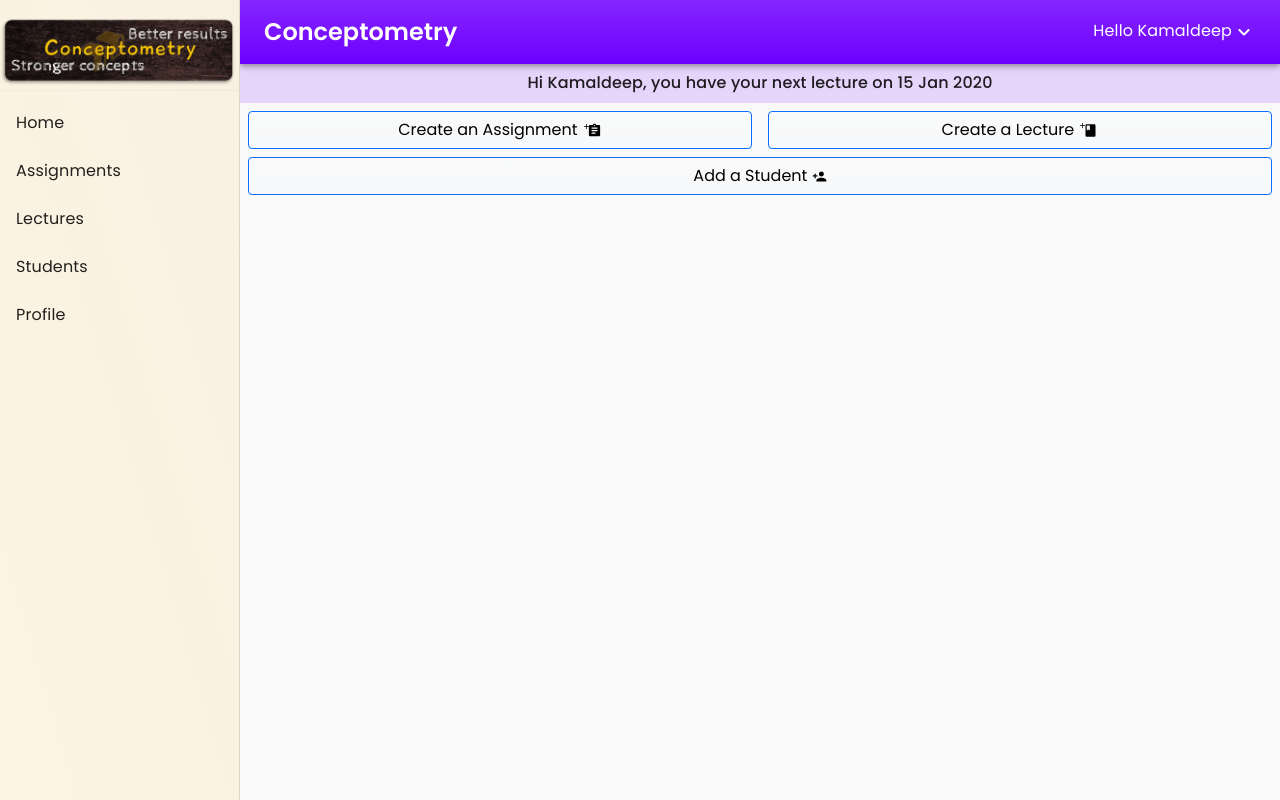
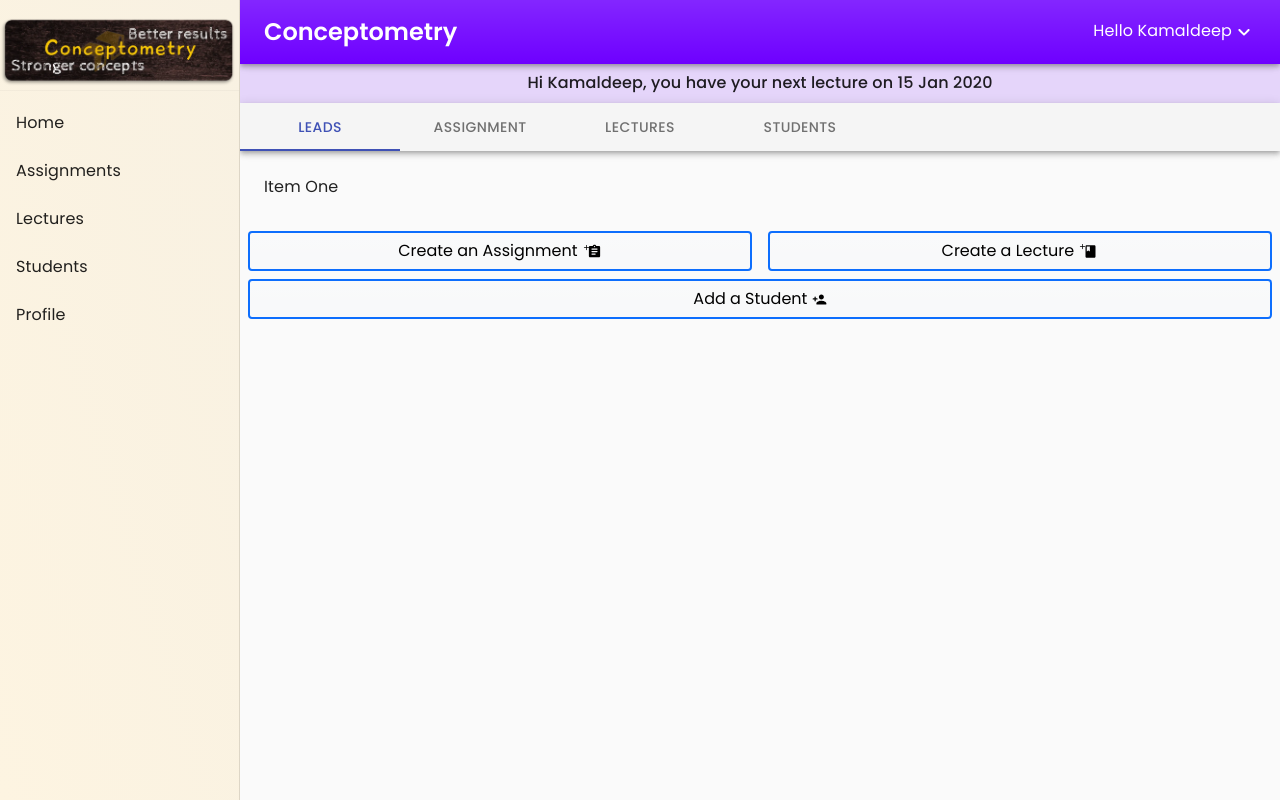
Before and after one commit to conceptometry/frontend-teachers, a Next.js app: page / in a window 1280 px wide. Built offline with nearby package versions, Linux system fonts and the light colour scheme.

Commit message:
Started tabs implementation on home page with material ui

```diff
--- a/pages/index.tsx
+++ b/pages/index.tsx
@@ -1,10 +1,6 @@
-import {
-	AddRounded,
-	AssignmentRounded,
-	ClassRounded,
-	PersonAddRounded,
-} from '@material-ui/icons';
 import Head from 'next/head';
+import HomeButtons from '../src/components/Home/Buttons';
+import HomeInfoTabs from '../src/components/Home/InfoTabs';
 import Sidebar from '../src/components/Sidebar';
 
 export default function Home() {
@@ -21,41 +17,8 @@ export default function Home() {
 				>
 					Hi Kamaldeep, you have your next lecture on 15 Jan 2020
 				</div>
-				<div className='d-flex flex-column'>
-					<div className='d-md-flex mx-2 mx-md-0'>
-						<button className='btn btn-light bg-gradient border border-primary mx-md-2 d-flex mt-2 w-100'>
-							<div className='m-auto'>
-								Create an Assignment{' '}
-								<AddRounded
-									style={{
-										fontSize: 9,
-										marginRight: '-4px',
-										marginTop: '-8px',
-									}}
-								/>
-								<AssignmentRounded style={{ fontSize: 15 }} />
-							</div>
-						</button>
-						<button className='btn btn-light bg-gradient border border-primary d-flex mx-md-2 mt-2 w-100'>
-							<div className='m-auto'>
-								Create a Lecture{' '}
-								<AddRounded
-									style={{
-										fontSize: 9,
-										marginRight: '-4px',
-										marginTop: '-10px',
-									}}
-								/>
-								<ClassRounded style={{ fontSize: 15 }} />
-							</div>
-						</button>
-					</div>
-					<button className='btn btn-light border border-primary bg-gradient d-flex mx-2 mt-2'>
-						<div className='m-auto'>
-							Add a Student <PersonAddRounded style={{ fontSize: 15 }} />
-						</div>
-					</button>
-				</div>
+				<HomeInfoTabs />
+				<HomeButtons />
 			</Sidebar>
 		</div>
 	);
--- /dev/null
+++ b/src/components/Home/Buttons.tsx
@@ -0,0 +1,52 @@
+import {
+	AddRounded,
+	AssignmentRounded,
+	ClassRounded,
+	PersonAddRounded,
+} from '@material-ui/icons';
+
+const HomeButtons = () => {
+	return (
+		<>
+			<div className='d-flex flex-column'>
+				<div className='d-md-flex mx-2 mx-md-0'>
+					<button className='btn btn-light bg-gradient border border-primary border-2 mx-md-2 d-flex mt-2 w-100'>
+						<div className='m-auto'>
+							Create an Assignment{' '}
+							<AddRounded
+								style={{
+									fontSize: 9,
+									marginRight: '-4px',
+									marginTop: '-8px',
+									fontWeight: 600,
+								}}
+							/>
+							<AssignmentRounded style={{ fontSize: 15 }} />
+						</div>
+					</button>
+					<button className='btn btn-light bg-gradient border border-primary border-2 d-flex mx-md-2 mt-2 w-100'>
+						<div className='m-auto'>
+							Create a Lecture{' '}
+							<AddRounded
+								style={{
+									fontSize: 9,
+									marginRight: '-4px',
+									marginTop: '-10px',
+									fontWeight: 600,
+								}}
+							/>
+							<ClassRounded style={{ fontSize: 15 }} />
+						</div>
+					</button>
+				</div>
+				<button className='btn btn-light border border-primary border-2 bg-gradient d-flex mx-2 mt-2'>
+					<div className='m-auto'>
+						Add a Student <PersonAddRounded style={{ fontSize: 15 }} />
+					</div>
+				</button>
+			</div>
+		</>
+	);
+};
+
+export default HomeButtons;
--- /dev/null
+++ b/src/components/Home/InfoTabs.module.css
@@ -0,0 +1,9 @@
+.tabsRow {
+	max-width: calc(100vw - 240px);
+}
+
+@media (max-width: 600px) {
+	.tabsRow {
+		max-width: 100vw;
+	}
+}
--- /dev/null
+++ b/src/components/Home/InfoTabs.tsx
@@ -0,0 +1,86 @@
+import React from 'react';
+import AppBar from '@material-ui/core/AppBar';
+import Tabs from '@material-ui/core/Tabs';
+import Tab from '@material-ui/core/Tab';
+import Typography from '@material-ui/core/Typography';
+import Box from '@material-ui/core/Box';
+import styles from './InfoTabs.module.css';
+
+interface TabPanelProps {
+	children?: React.ReactNode;
+	index: any;
+	value: any;
+}
+
+function TabPanel(props: TabPanelProps) {
+	const { children, value, index, ...other } = props;
+
+	return (
+		<div
+			role='tabpanel'
+			hidden={value !== index}
+			id={`scrollable-auto-tabpanel-${index}`}
+			aria-labelledby={`scrollable-auto-tab-${index}`}
+			{...other}
+		>
+			{value === index && (
+				<Box p={3}>
+					<Typography>{children}</Typography>
+				</Box>
+			)}
+		</div>
+	);
+}
+
+function a11yProps(index: any) {
+	return {
+		id: `scrollable-auto-tab-${index}`,
+		'aria-controls': `scrollable-auto-tabpanel-${index}`,
+	};
+}
+
+export default function HomeInfoTabs() {
+	const [value, setValue] = React.useState(0);
+
+	const handleChange = (event: React.ChangeEvent<{}>, newValue: number) => {
+		setValue(newValue);
+	};
+
+	return (
+		<div>
+			<AppBar position='static' color='default'>
+				<Tabs
+					value={value}
+					onChange={handleChange}
+					indicatorColor='primary'
+					textColor='primary'
+					variant='scrollable'
+					scrollButtons='auto'
+					aria-label='scrollable auto tabs example'
+					className={styles.tabsRow}
+				>
+					<Tab style={{ outline: 'none' }} label='Leads' {...a11yProps(0)} />
+					<Tab
+						style={{ outline: 'none' }}
+						label='Assignment'
+						{...a11yProps(1)}
+					/>
+					<Tab style={{ outline: 'none' }} label='Lectures' {...a11yProps(2)} />
+					<Tab style={{ outline: 'none' }} label='Students' {...a11yProps(3)} />
+				</Tabs>
+			</AppBar>
+			<TabPanel value={value} index={0}>
+				Item One
+			</TabPanel>
+			<TabPanel value={value} index={1}>
+				Item Two
+			</TabPanel>
+			<TabPanel value={value} index={2}>
+				Item Three
+			</TabPanel>
+			<TabPanel value={value} index={3}>
+				Item Four
+			</TabPanel>
+		</div>
+	);
+}
```
